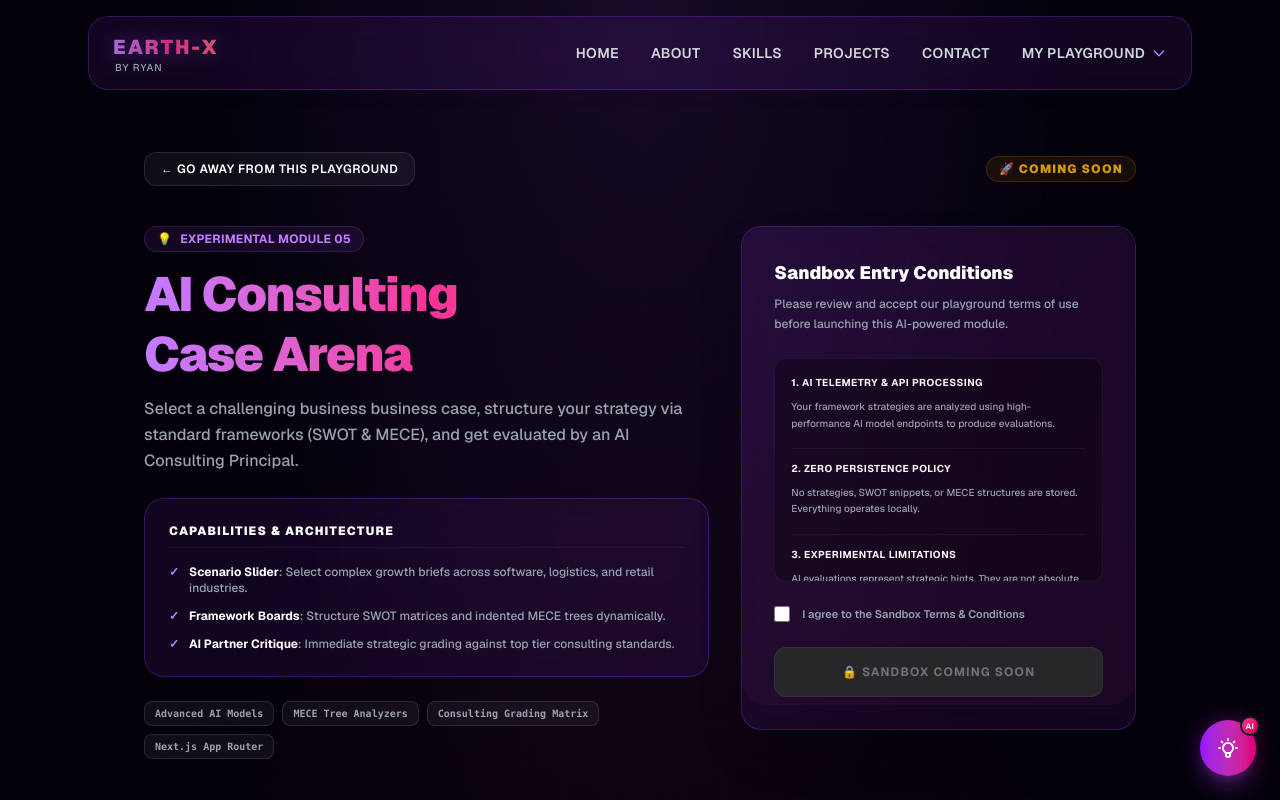
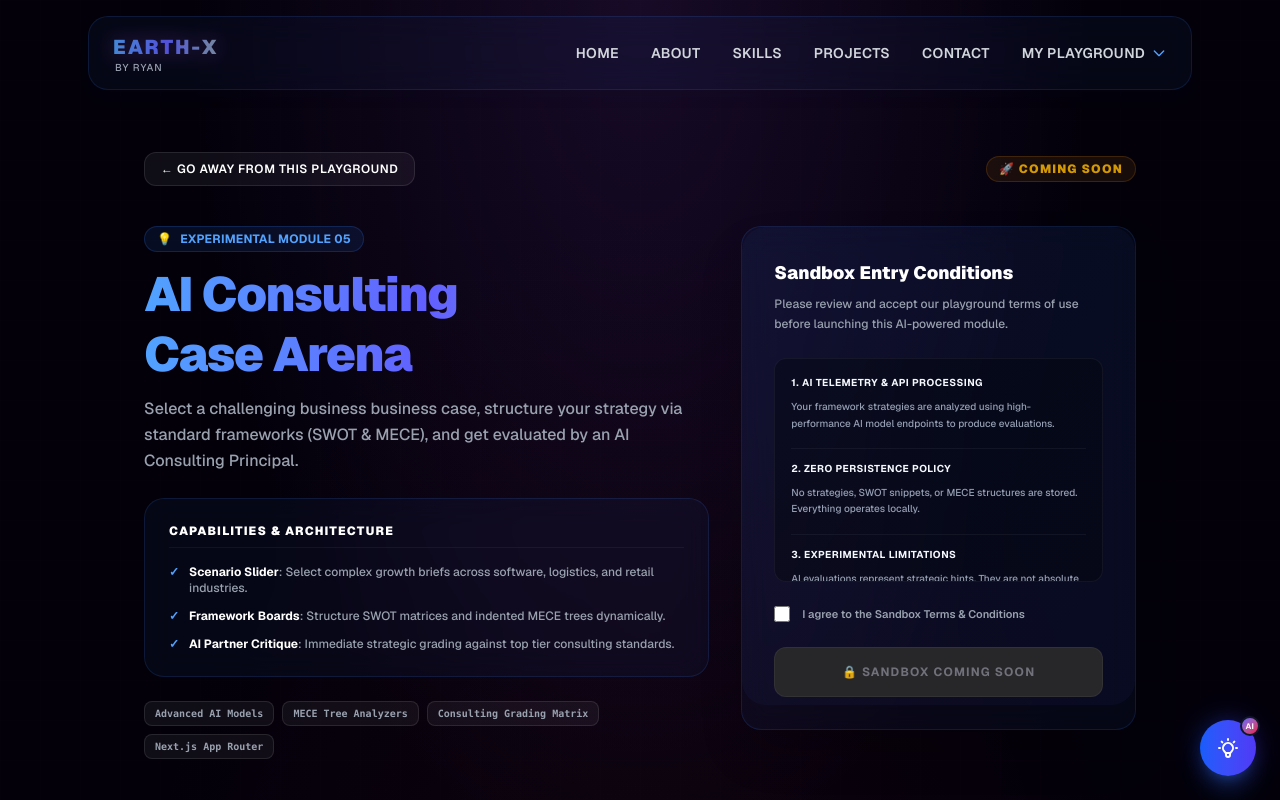
Before and after one commit to ryradit/glassmor-porto, a Next.js app: page /playground/case-study in a window 1280 px wide. Shown: the top 800 px of the page. Built offline with nearby package versions, Linux system fonts and the light colour scheme.

Commit message:
style: change theme from purple to calm ice blue and slate

```diff
--- a/src/app/globals.css
+++ b/src/app/globals.css
@@ -1,17 +1,48 @@
 @import "tailwindcss";
 
+@theme {
+  /* Override Tailwind v4 colors so that existing helper classes automatically map to calm blues */
+  --color-purple-50: var(--color-blue-50);
+  --color-purple-100: var(--color-blue-100);
+  --color-purple-200: var(--color-blue-200);
+  --color-purple-300: var(--color-blue-300);
+  --color-purple-400: var(--color-blue-400);
+  --color-purple-500: var(--color-blue-500);
+  --color-purple-600: var(--color-blue-600);
+  --color-purple-700: var(--color-blue-700);
+  --color-purple-800: var(--color-blue-800);
+  --color-purple-900: var(--color-blue-900);
+  --color-purple-950: var(--color-blue-950);
+
+  --color-pink-50: var(--color-indigo-50);
+  --color-pink-100: var(--color-indigo-100);
+  --color-pink-200: var(--color-indigo-200);
+  --color-pink-300: var(--color-indigo-300);
+  --color-pink-400: var(--color-indigo-400);
+  --color-pink-500: var(--color-indigo-500);
+  --color-pink-600: var(--color-indigo-600);
+  --color-pink-700: var(--color-indigo-700);
+  --color-pink-800: var(--color-indigo-800);
+  --color-pink-900: var(--color-indigo-900);
+  --color-pink-950: var(--color-indigo-950);
+
+  --color-rose-300: var(--color-slate-300);
+  --color-rose-400: var(--color-slate-400);
+  --color-rose-500: var(--color-slate-500);
+}
+
 :root {
-  --background: #0a0a0a;
-  --foreground: #ffffff;
-  --primary: #9333ea;
-  --secondary: #a855f7;
-  --accent: #c084fc;
-  --glass-bg: rgba(139, 69, 19, 0.1);
-  --glass-border: rgba(255, 255, 255, 0.2);
+  --background: #090d16;
+  --foreground: #f3f4f6;
+  --primary: #3b82f6;
+  --secondary: #6366f1;
+  --accent: #60a5fa;
+  --glass-bg: rgba(15, 23, 42, 0.4);
+  --glass-border: rgba(255, 255, 255, 0.08);
 }
 
 body {
-  background: linear-gradient(135deg, #0f0f23, #1a0033, #2d1b69);
+  background: linear-gradient(135deg, #070a13, #0f172a, #1e293b);
   color: var(--foreground);
   font-family: var(--font-geist-sans), Arial, Helvetica, sans-serif;
   min-height: 100vh;
@@ -20,32 +51,32 @@ body {
 
 /* Glassmorphism utility classes */
 .glass {
-  background: rgba(255, 255, 255, 0.1);
+  background: rgba(255, 255, 255, 0.03);
   backdrop-filter: blur(20px);
   -webkit-backdrop-filter: blur(20px);
-  border: 1px solid rgba(255, 255, 255, 0.2);
+  border: 1px solid rgba(255, 255, 255, 0.08);
   border-radius: 16px;
 }
 
 .glass-card {
-  background: rgba(147, 51, 234, 0.1);
+  background: rgba(59, 130, 246, 0.05);
   backdrop-filter: blur(15px);
   -webkit-backdrop-filter: blur(15px);
-  border: 1px solid rgba(147, 51, 234, 0.3);
+  border: 1px solid rgba(59, 130, 246, 0.15);
   border-radius: 20px;
   transition: all 0.3s ease;
 }
 
 .glass-card:hover {
-  background: rgba(147, 51, 234, 0.2);
-  border-color: rgba(147, 51, 234, 0.5);
+  background: rgba(59, 130, 246, 0.08);
+  border-color: rgba(59, 130, 246, 0.3);
   transform: translateY(-5px);
-  box-shadow: 0 20px 40px rgba(147, 51, 234, 0.3);
+  box-shadow: 0 20px 40px rgba(59, 130, 246, 0.12);
 }
 
 /* Animated gradient text */
 .gradient-text {
-  background: linear-gradient(45deg, #9333ea, #c084fc, #a855f7);
+  background: linear-gradient(45deg, #3b82f6, #93c5fd, #6366f1);
   -webkit-background-clip: text;
   -webkit-text-fill-color: transparent;
   background-clip: text;
@@ -77,11 +108,11 @@ body {
 
 /* Glow effects */
 .glow {
-  box-shadow: 0 0 20px rgba(147, 51, 234, 0.5);
+  box-shadow: 0 0 20px rgba(59, 130, 246, 0.3);
 }
 
 .glow:hover {
-  box-shadow: 0 0 30px rgba(147, 51, 234, 0.8);
+  box-shadow: 0 0 30px rgba(59, 130, 246, 0.5);
 }
 
 /* Line clamp utilities */
@@ -120,16 +151,16 @@ html {
 }
 
 ::-webkit-scrollbar-track {
-  background: rgba(147, 51, 234, 0.1);
+  background: rgba(59, 130, 246, 0.05);
 }
 
 ::-webkit-scrollbar-thumb {
-  background: rgba(147, 51, 234, 0.5);
+  background: rgba(59, 130, 246, 0.3);
   border-radius: 4px;
 }
 
 ::-webkit-scrollbar-thumb:hover {
-  background: rgba(147, 51, 234, 0.8);
+  background: rgba(59, 130, 246, 0.5);
 }
 
 /* Dropdown animations */
```
